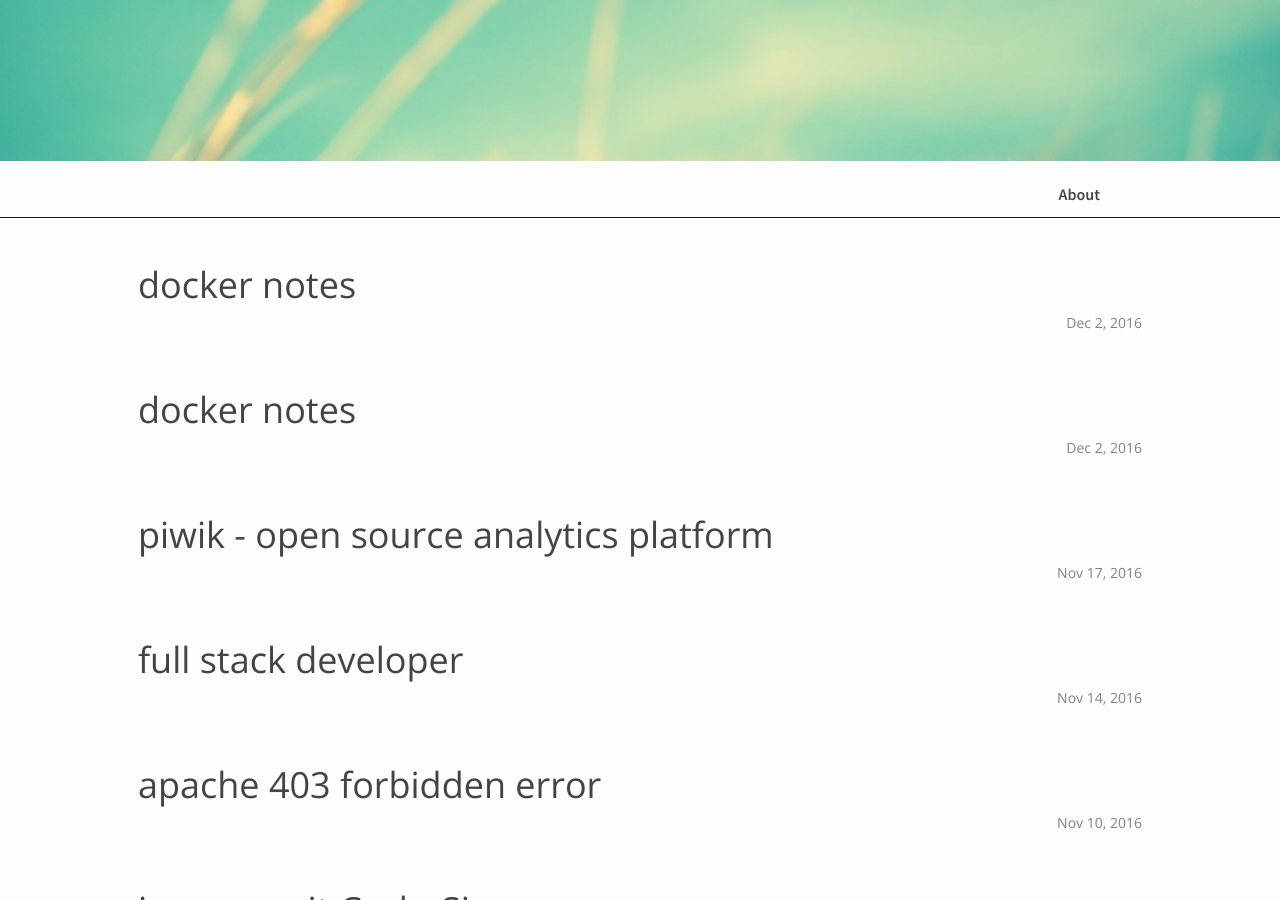
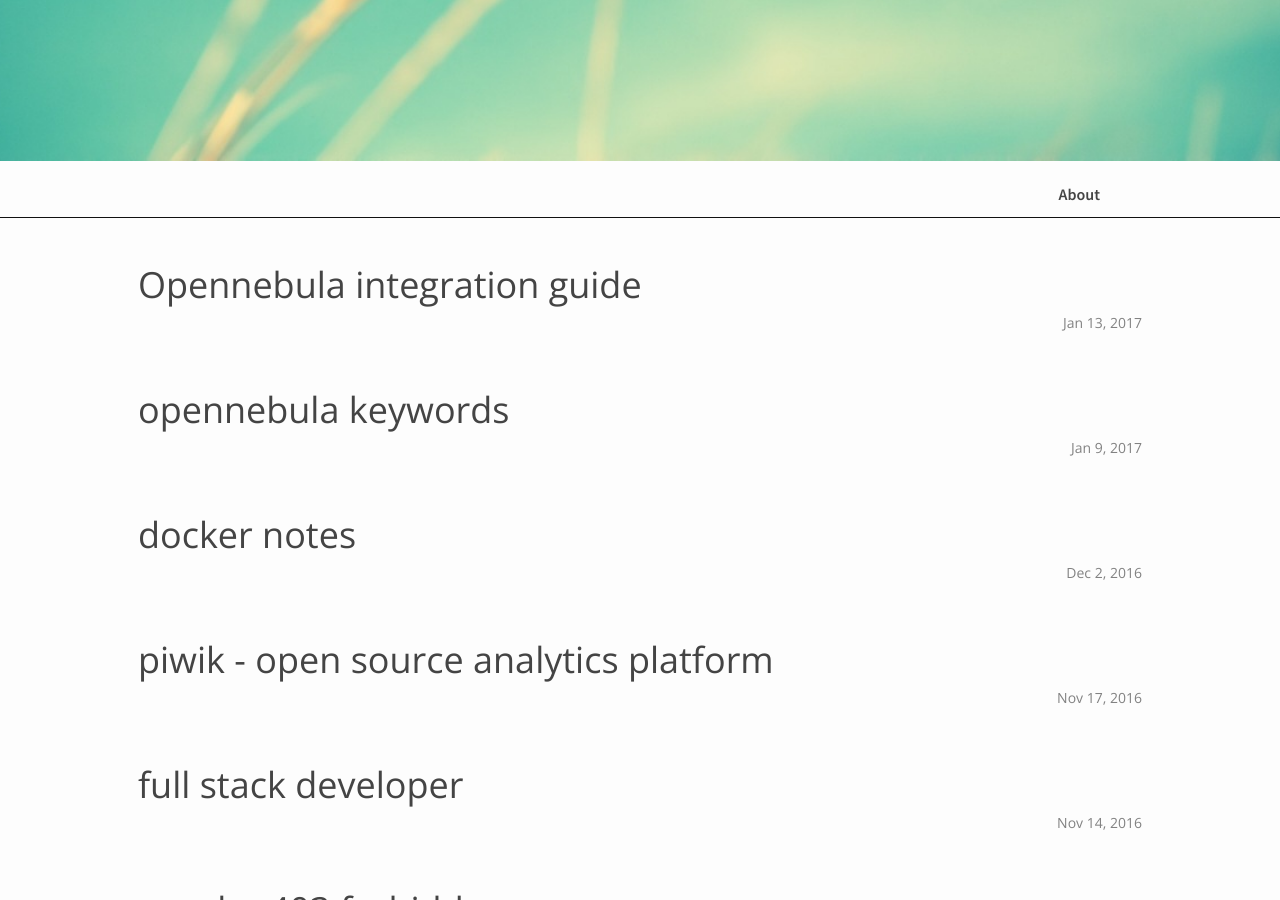
Before and after one commit to weigang992003/weigang992003.github.io, a Jekyll site: the page built from index.html, in a window 1280 px wide and 900 px high, scrolled down 739 px. Built offline with Jekyll 4.4.1, drawn with Linux system fonts in a browser that asks for light colours; some of the changed text lies outside the part shown.

Commit message:
new post

```diff
--- a/_posts/2017-01-09-opennebula.md
+++ b/_posts/2017-01-09-opennebula.md
@@ -1,7 +1,7 @@
 ---
 layout: post
-title:  "docker notes"
-date:   2016-12-02 16:03:00
+title:  "opennebula keywords"
+date:   2017-01-09 16:03:00
 categories: tech
 ---
 infrastructure
--- a/_posts/2017-01-13-opennebula-integration-guide.md
+++ b/_posts/2017-01-13-opennebula-integration-guide.md
@@ -1,7 +1,7 @@
 ---
 layout: post
 title:  "Opennebula integration guide"
-date:   2016-01-13 15:03:00
+date:   2017-01-13 15:03:00
 categories: tech
 ---
 
```
Also changed, not shown: other parts of _posts/2017-01-09-opennebula.md (+0 -2 lines).
